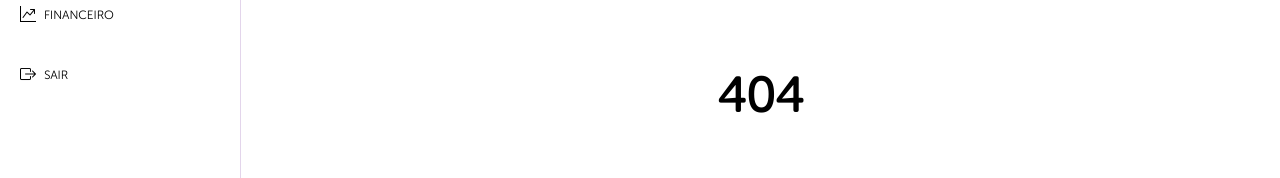
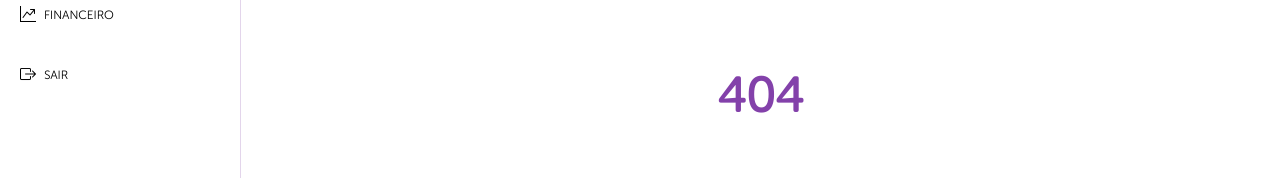
Before and after one commit to gabrielscapim/frontend-management-schedule-your-beauty, a React (Vite) app: page / in a window 1280 px wide. Shown: the part 269-447 px from the top of the page. Built offline with nearby package versions, Linux system fonts and the light colour scheme.

Commit message:
styles: not found page

```diff
--- a/src/pages/NotFoundPage.module.css
+++ b/src/pages/NotFoundPage.module.css
@@ -9,6 +9,7 @@
 
 .page-container h2 {
     font-size: 48px;
+    color: #8341aa;
 }
 
 .page-container h3 {
```
